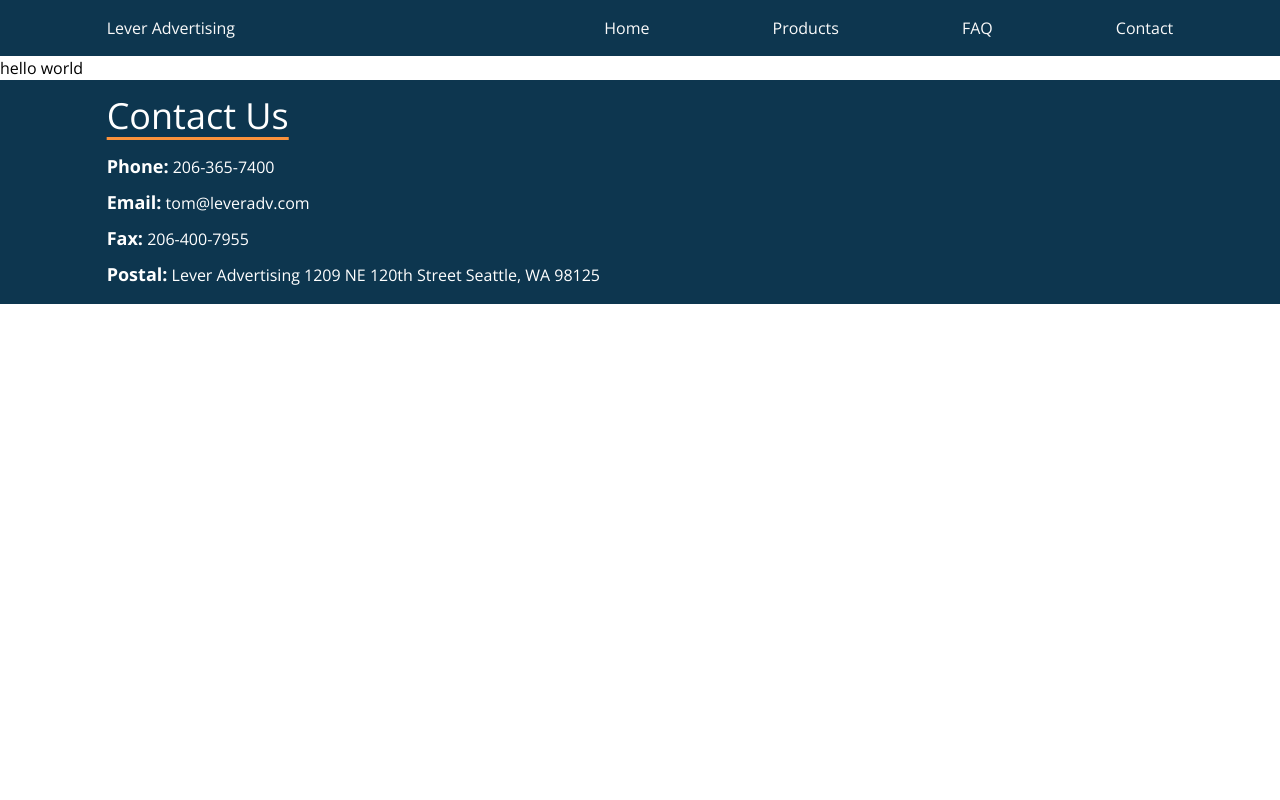
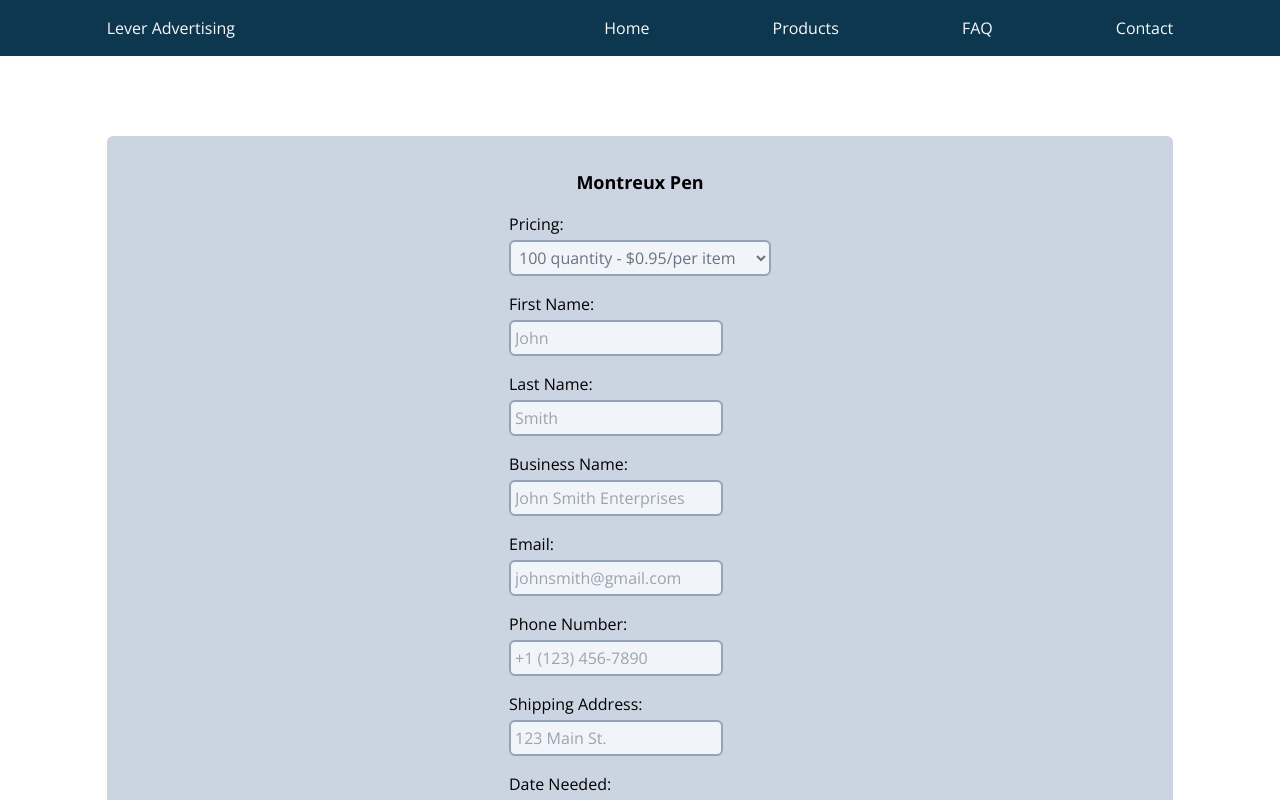
Before and after one commit to hennconnor/Lever-adv, a React (Create React App) app: page /products/1/order in a window 1280 px wide. Shown: the top 800 px of the page. Built offline with nearby package versions, Linux system fonts and the light colour scheme.

Commit message:
order inputs added

```diff
--- a/src/App.js
+++ b/src/App.js
@@ -22,8 +22,8 @@ function App() {
         <Route path='faq' element={<Faq />} />
         <Route path='contact' element={<Contact />} />
         <Route path='products/:id' element={<Product products={products} />} />
-        <Route path='products/:id/order' element={<OrderForm />} />
-        <Route path='products/:id/sample' element={<SampleForm />} />
+        <Route path='products/:id/order' element={<OrderForm products={products} />} />
+        <Route path='products/:id/sample' element={<SampleForm products={products} />} />
         <Route path='*' element={<ErrorPage />} />
       </Routes>
       <Footer />
--- a/src/Pages/OrderForm.js
+++ b/src/Pages/OrderForm.js
@@ -1,10 +1,140 @@
 import React from 'react'
+import { useState } from 'react';
+import { useParams } from 'react-router-dom'
 
-const OrderForm = () => {
+const OrderForm = ({ products }) => {
+    const { id } = useParams()
+    const current = id - 1;
+
+    const [formData, setFormData] = useState(
+        {
+            firstName: '',
+            lastName: '',
+            businessName: '',
+            email: '',
+            phoneNumber: '',
+            shippingAddress: ''
+        }
+    )
+
+    const handleSubmit = (e) => {
+        e.preventDefault()
+        console.log(formData)
+    }
+
+    const handleChange = (e) => {
+        setFormData(
+            {
+                ...formData,
+                [e.target.name]: e.target.value
+            })
+    }
+
+    console.log(formData)
+
     return (
-        <div className='text-black'>
-            <p>hello world</p>
-        </div>
+        <div className='text-black my-20 w-5/6 mx-auto bg-slate-300 py-8 text-center rounded-md'>
+            <h1 className='font-bold text-lg mb-4'>{products[current].name}</h1>
+            <form onSubmit={handleSubmit} className='grid grid-flow-row justify-center gap-4'>
+
+                <label className='label__input'>
+                    Pricing:
+                    <select onChange={handleChange} name='pricing' className='form__input text-gray-500'>
+                        {products[current].pricing.map((item) => {
+                            return (<option>{item}</option>)
+                        })}
+                    </select>
+                </label>
+
+                <label className='label__input'>
+                    First Name:
+                    <input
+                        type='text'
+                        name='firstName'
+                        placeholder='John'
+                        required
+                        className='form__input'
+                        onChange={handleChange}
+                        value={formData.firstName}
+                    />
+                </label>
+
+                <label className='label__input'>
+                    Last Name:
+                    <input
+                        type='text'
+                        name='lastName'
+                        placeholder='Smith'
+                        required
+                        className='form__input'
+                        onChange={handleChange}
+                        value={formData.lastName}
+                    />
+                </label>
+
+                <label className='label__input'>
+                    Business Name:
+                    <input
+                        type='text'
+                        name='businessName'
+                        placeholder='John Smith Enterprises'
+                        required
+                        className='form__input'
+                        onChange={handleChange}
+                        value={formData.businessName}
+                    />
+                </label>
+
+                <label className='label__input'>
+                    Email:
+                    <input
+                        type='email'
+                        name='email'
+                        placeholder='johnsmith@gmail.com'
+                        required
+                        className=' form__input'
+                        onChange={handleChange}
+                        value={formData.email}
+                    />
+                </label>
+
+                <label className='label__input'>
+                    Phone Number:
+                    <input
+                        type='tel'
+                        name='phoneNumber'
+                        placeholder='+1 (123) 456-7890'
+                        required
+                        className='form__input'
+                        onChange={handleChange}
+                        value={formData.phoneNumber}
+                    />
+                </label>
+
+                <label className='label__input'>
+                    Shipping Address:
+                    <input type='text'
+                        name='shippingAddress'
+                        placeholder='123 Main St.'
+                        required
+                        className='form__input'
+                        onChange={handleChange}
+                        value={formData.shippingAddress}
+                    />
+                </label>
+
+                <label className='label__input'>
+                    Date Needed:
+                    <input
+                        type='date'
+                        name='date-needed'
+                        className='form__input text-gray-400'
+                        onChange={handleChange}
+                    />
+                </label>
+                <input type='submit' className='bg-orange-400 rounded-md hover:bg-orange-500 p-2 cursor-pointer focus:ring-2 focus:outline-none ring-orange-400'></input>
+            </form>
+        </div >
     )
 }
 
--- a/src/Pages/Product.js
+++ b/src/Pages/Product.js
@@ -6,25 +6,32 @@ const Product = ({ products }) => {
     const { id } = useParams()
     const current = id - 1;
     return (
-        <div className='bg-slate-100 py-10'>
-            <div className='text-black p-5 bg-white w-5/6 mx-auto rounded-md border-solid border-blue-200 border-2 min-w-80'>
+        <div className='bg-slate-100 py-10 '>
+            <div className='text-black p-5 bg-white w-5/6 mx-auto rounded-md border-solid border-blue-200 border-2 min-w-80 grid grid-flow-row gap-4'>
+                <div className='flex flex-col md:flex-row gap-10'>
+                    <div className='product__section'>
                         <h1 className='underline mb-2 font-bold text-lg'>{products[current].name}</h1>
-                <img src={products[current].image} alt={products[current].alt} className='border-2 mb-4' />
-                <div>
+                        <img src={products[current].image} alt={products[current].alt} className='border-2' />
+                    </div>
+                    <div className='product__section md:border-l-2 px-10'>
+                        <div className='product__section'>
                             <h2 className='font-bold border-b-2 my-2 pb-2'>Highlights</h2>
-                    <ul className='list-disc my-3 ml-4'>
-                        {products[current].details.map((element) => <li className='my-2 leading-8'>{element}</li>)}
+                            <ul className='list-disc my-3 grid grid-flow-row gap-3 ml-4'>
+                                {products[current].details.map((element) => <li className='leading-8'>{element}</li>)}
                             </ul>
                         </div>
-                <div>
+                        <div className='product__section'>
                             <h2 className='font-bold border-b-2 my-2 pb-2'>Pricing</h2>
-                    <ul className='list-disc my-3 ml-4'>
-                        {products[current].pricing.map((element) => <li className='my-2 leading-8'>{element}</li>)}
+                            <ul className='list-disc my-3 ml-4 grid grid-flow-row gap-3'>
+                                {products[current].pricing.map((element) => <li className='leading-8'>{element}</li>)}
                             </ul>
                         </div>
-                <div className='flex items-center justify-center gap-3'>
-                    <Link to={`/products/${id}/order`} className='border-2 p-2 border-red-400 text-red-400 hover:bg-red-400 hover:text-white'>Order Now</Link>
-                    <Link to={`/products/${id}/sample`} className='border-2 p-2 border-green-500 text-green-500 hover:bg-green-500 hover:text-white'>Order Sample</Link>
+                    </div>
+                </div>
+
+                <div className='flex items-center justify-center gap-3 p-3'>
+                    <Link to={`/products/${id}/order`} target='_top' className='border-2 p-2 border-red-400 text-red-400 hover:bg-red-400 hover:rounded-md hover:text-white'>Order Now</Link>
+                    <Link to={`/products/${id}/sample`} target='_top' className='border-2 p-2 border-green-500 text-green-500 hover:bg-green-500 hover:rounded-md hover:text-white'>Order Sample</Link>
                 </div>
             </div>
         </div >
--- a/src/Pages/SampleForm.js
+++ b/src/Pages/SampleForm.js
@@ -2,7 +2,13 @@ import React from 'react'
 
 const SampleForm = () => {
     return (
-        <div className='text-black'>Hello from sample page</div>
+        <div className='text-black'>
+            <form>
+                <label></label>
+                <input></input>
+                <button>submit</button>
+            </form>
+        </div>
     )
 }
 
--- a/src/index.css
+++ b/src/index.css
@@ -35,3 +35,19 @@ body {
 .faq__header {
     @apply transition duration-500 hover:font-extrabold mb-3 text-lg
 }
+
+.form__input {
+    @apply bg-slate-100 p-1 rounded-md border-slate-400 border-2 focus:outline-none focus:ring-1 focus:ring-slate-400 focus:bg-slate-200
+}
+
+.form__group {
+    @apply grid grid-flow-row gap-1 text-sm justify-items-start
+}
+
+.label__input {
+    @apply grid grid-flow-row gap-1 justify-items-start
+}
+
+.product__section {
+    @apply flex flex-col
+}
```
Lines whose indentation alone changed are shown as unchanged.
